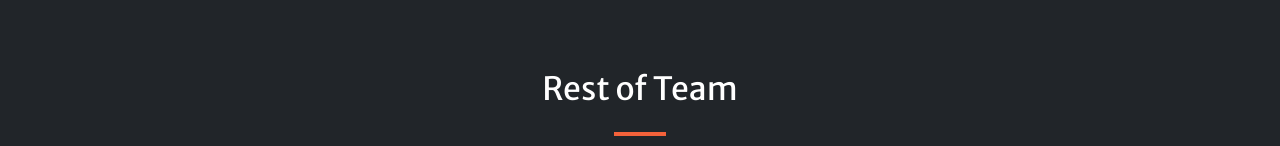
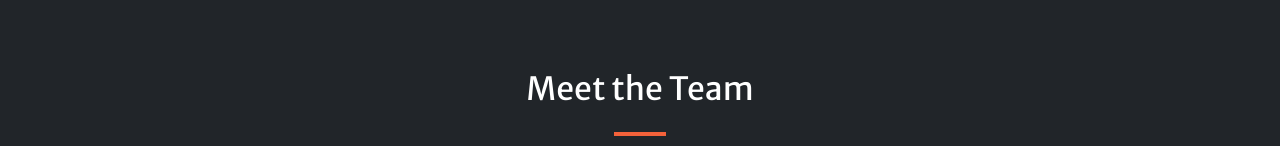
Before and after one commit to acuevap/website-project-VC, a plain HTML site: page AC.html in a window 1280 px wide. Shown: the part 806-952 px from the top of the page. Drawn offline with nearby package versions, Linux system fonts and the light colour scheme.

Commit message:
Profiles
Changed title in profiles

```diff
--- a/AC.html
+++ b/AC.html
@@ -50,7 +50,7 @@
   <div id="services">
     <section class="page-section bg-dark text-white">
         <div class="container px-4 px-lg-5 text-center">
-            <h2 class="text-center mt-0">Rest of Team</h2>
+            <h2 class="text-center mt-0">Meet the Team</h2>
             <hr class="divider" />
             <div class="row gx-4 gx-lg-5">
                 <div class="col-lg-3 col-md-6 text-center">
```
Also changed, not shown: CA.html (+1 -1 lines), GG.html (+1 -1 lines), MF.html (+1 -1 lines).
